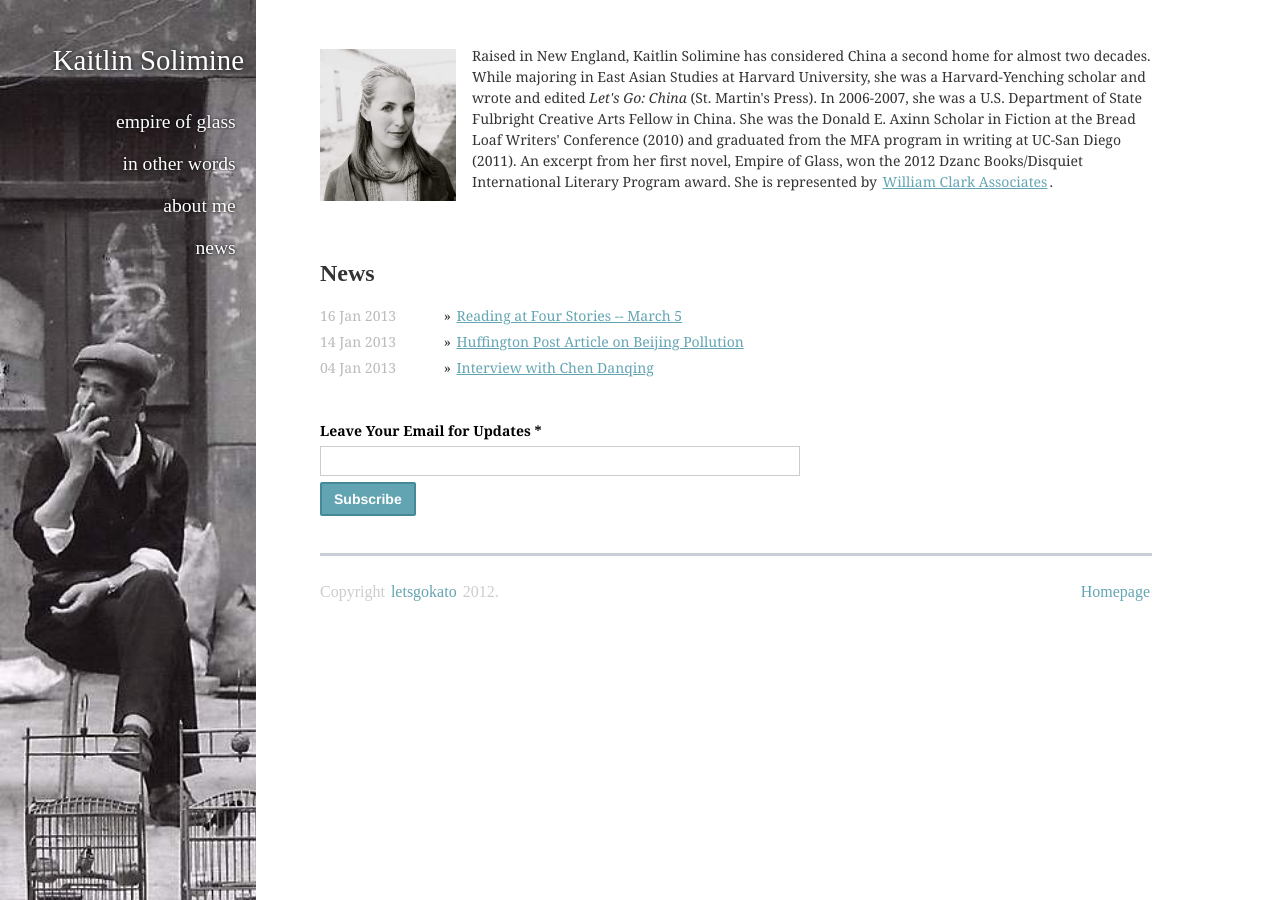
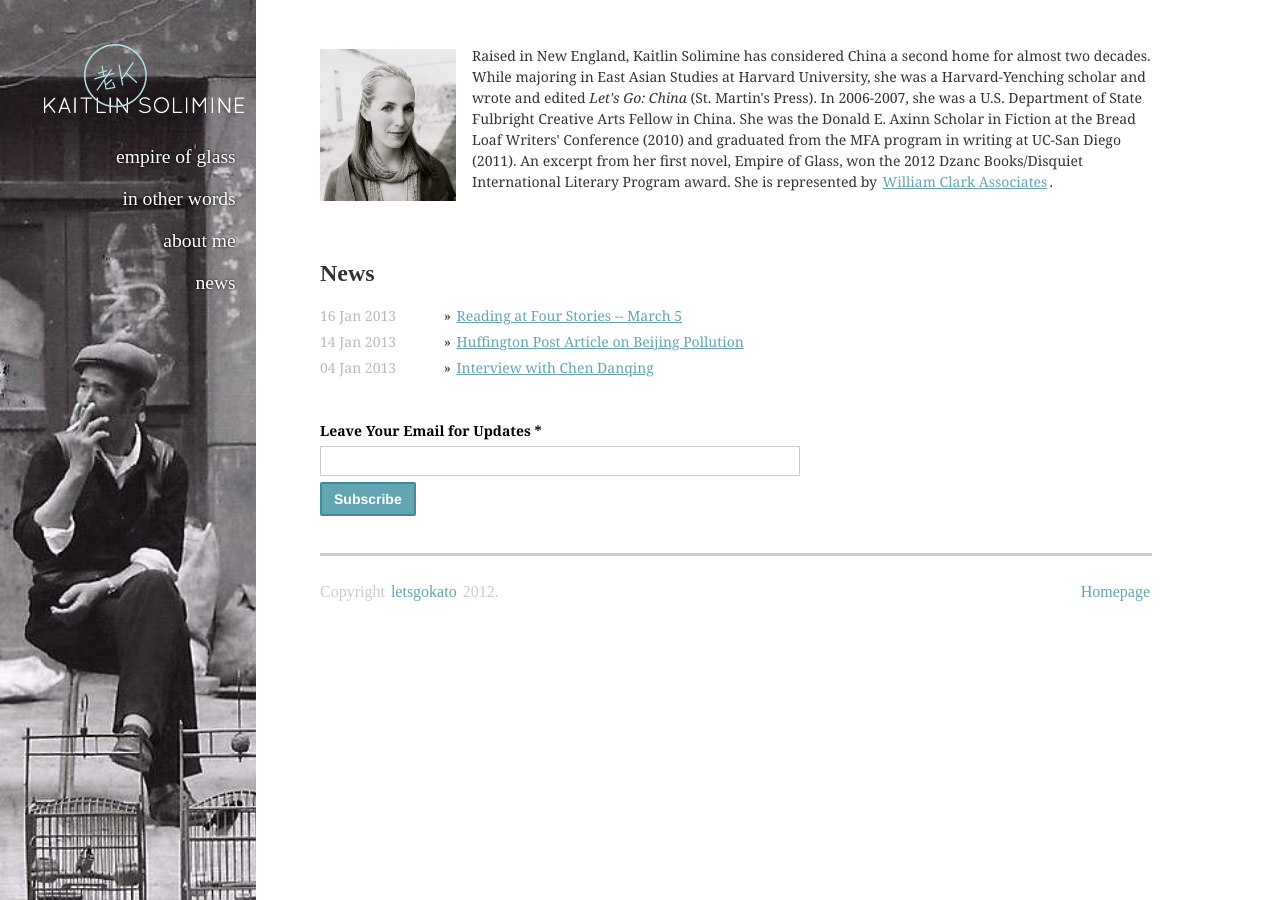
Before and after one commit to ajhit406/kato, a Jekyll site: the page built from index.md, in a window 1280 px wide. Built offline with Jekyll 4.4.1, drawn with Linux system fonts in a browser that asks for light colours; some web fonts are replaced; Markdown is read by kramdown in place of the engine named in the settings.

Commit message:
adding white logos and white logo to layout

```diff
--- a/_layouts/default.html
+++ b/_layouts/default.html
@@ -51,7 +51,7 @@
   <header role="banner">
     <hgroup role="navigation">
 			<a href="/index.html" id="home" {% if page.lnav == 'homepage' %}class="active"{% endif %}>
-        Kaitlin Solimine
+        <img src="/images/logo_white.png" alt="Kaitlin Logo" />
       </a>
       <ul class="links">
         <li class="vh600"><a href="/empireofglass.html" id="empireofglass" {% if page.lnav == 'empireofglass' %}class="active"{% endif %}>empire of glass</a></li>
```
Also changed, not shown: images/logo_white.png (added), images/logo_white2.png (added), images/logo_white3.png (added), images/logo_white4.png (added).
